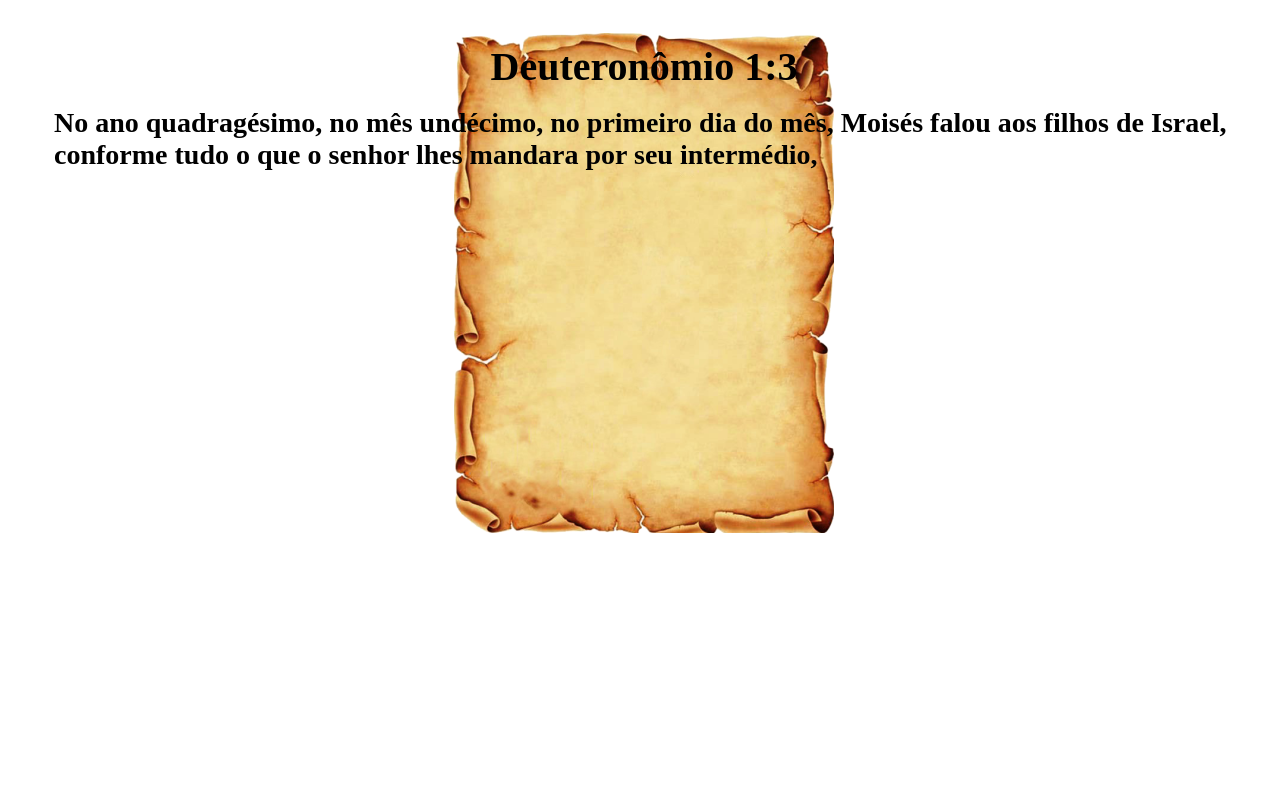
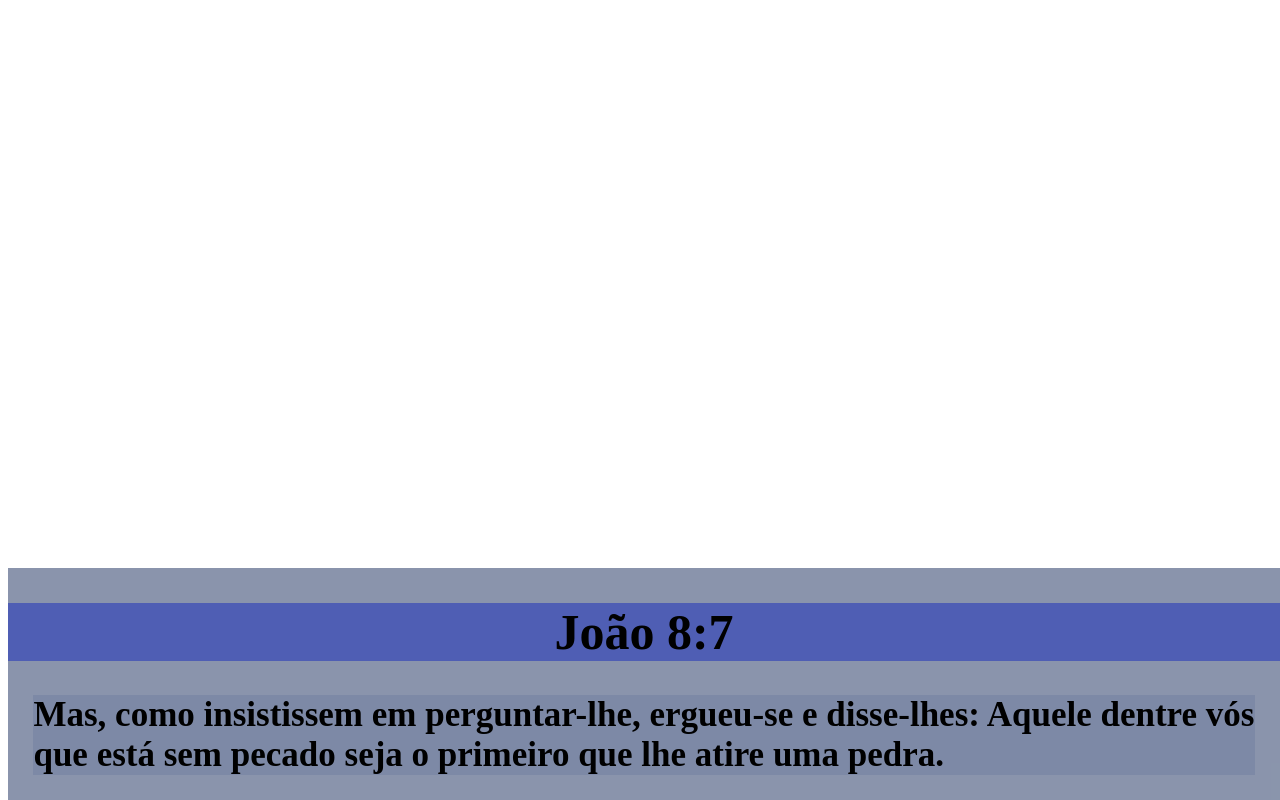
Before and after one commit to eltonfernando/obs_biblia_animation, a Flask app: template templates/biblia.html in a window 1280 px wide. Run offline with Flask 2, Linux system fonts and the light colour scheme; the template is opened without the code that fills it, so the values that code supplies are empty.

Commit message:
mudou fundo biblia

```diff
--- a/templates/biblia.html
+++ b/templates/biblia.html
@@ -4,12 +4,12 @@
 <head class="fundo">
 <meta charset="utf-8"/>
 <title>Veciculo</title>
-<link href="biblia.css" rel="stylesheet"/>
+<link href="css.css" rel="stylesheet"/>
 </head>
 <body class="fundo">
 <div class="box">
-<h1 class="livro">Deuteronômio 1:3</h1>
-<h2 class="texto">No ano quadragésimo, no mês undécimo, no primeiro dia do mês, Moisés falou aos filhos de Israel, conforme tudo o que o senhor lhes mandara por seu intermédio,</h2>
+<h1 class="livro">João 8:7</h1>
+<h2 class="texto">Mas, como insistissem em perguntar-lhe, ergueu-se e disse-lhes: Aquele dentre vós que está sem pecado seja o primeiro que lhe atire uma pedra.</h2>
 </div>
 </body>
 </html>
--- /dev/null
+++ b/templates/css.css
@@ -0,0 +1,48 @@
+@keyframes go-back {
+
+    0% {
+        transform: translateY(200px) scale(0.2);
+    }
+    100% {
+
+        transform: translateY(0px) scale(1);
+    }
+}
+h1.livro {
+animation: go-back 2s;
+font-size: 50px;
+text-align: center;
+ margin-top: 35px;
+ background-color: rgba(22,43,190,0.5);
+ }
+h2.texto{
+    animation: go-back 2s;
+    margin-bottom: 2%;
+    position: relative;
+    margin-top: 0px;
+    text-align: left;
+    margin-left: 2%;
+    margin-right: 2%;
+    font-size: 35px;
+    background-color: rgba(72,93,140,0.2);
+}
+div.box{
+animation: go-back 1s;
+margin-bottom: 0px;
+position: absolute;
+background-color: rgba(22,43,90,0.5);
+background-repeat: no-repeat;
+background-attachment: fixed;
+background-position: center;
+bottom:0;
+height: auto;
+width: auto;
+
+
+}
+
+.box:hover {
+display: block;
+transform: translateX(100px) scale(1.2);
+
+}
```
